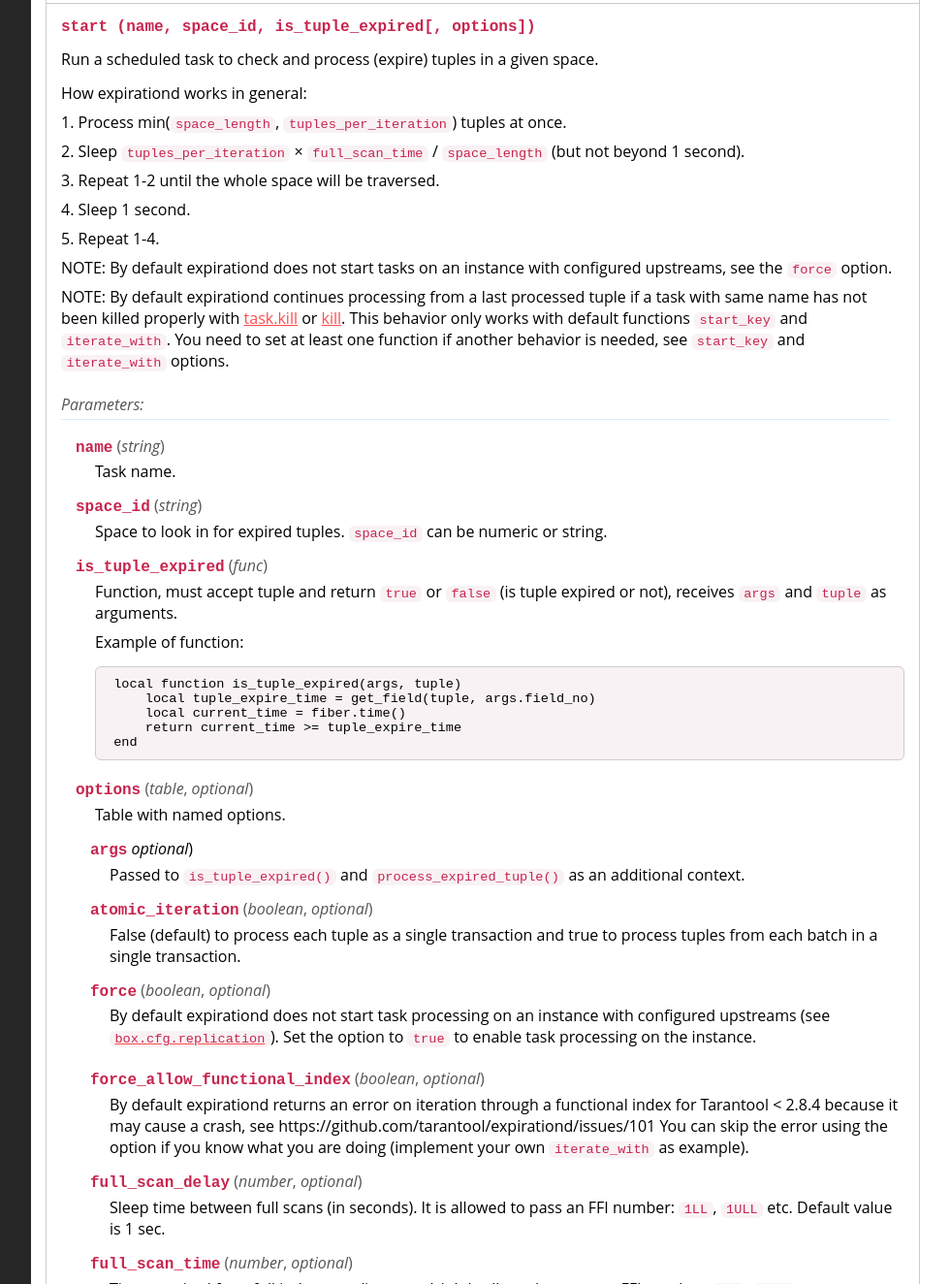
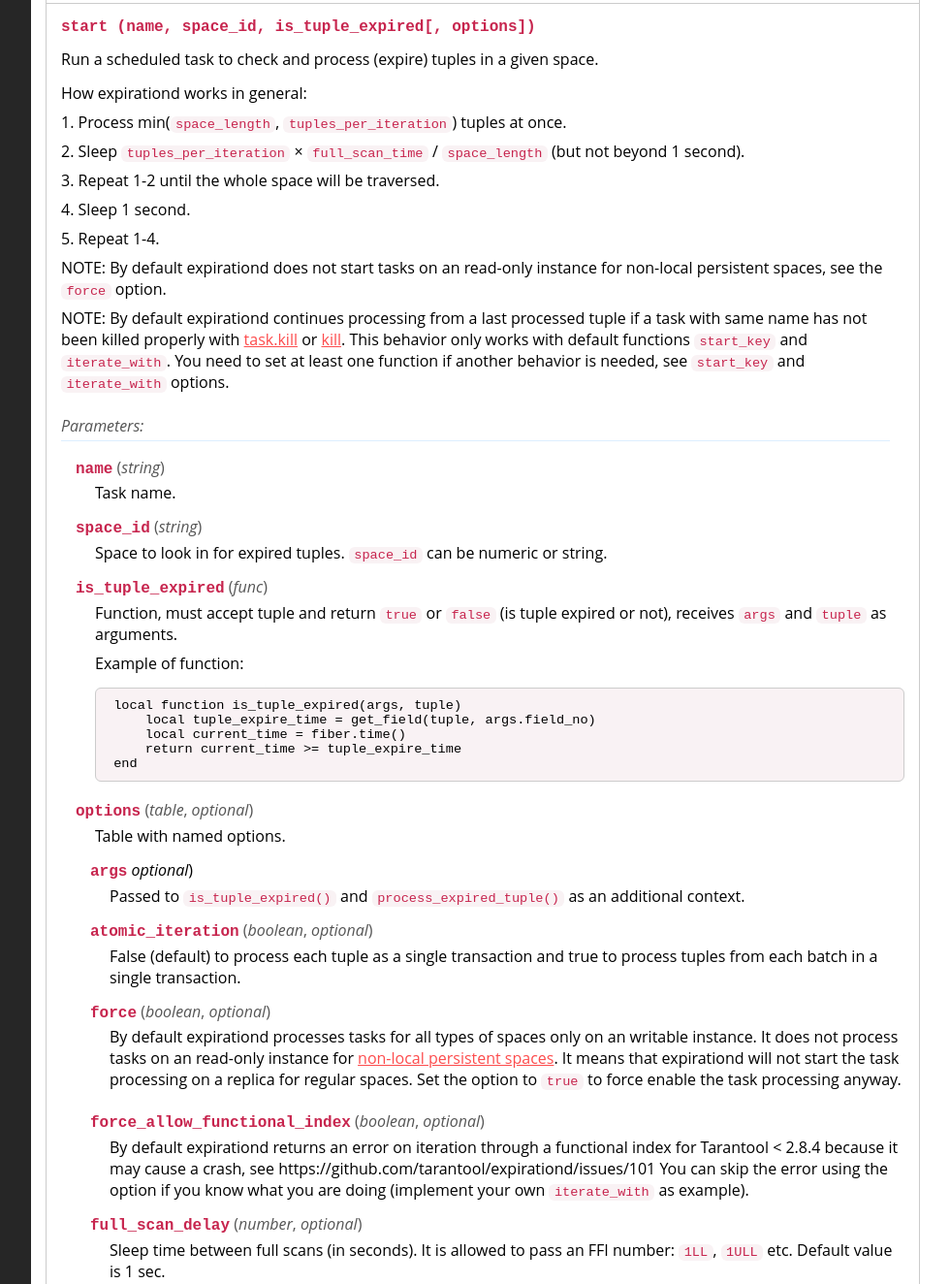
Before and after one commit to tarantool/expirationd, a plain HTML site: page index.html in a window 1280 px wide. Shown: the part 3727-5051 px from the top of the page at 97% size, without its empty margins (256-1236 px from the left). Drawn offline with Linux system fonts and the light colour scheme.

Commit message:
Deploying to gh-pages from @ tarantool/expirationd@57b9e0e01feecc24ada1d3ce484ac8216a3e8be5 🚀

```diff
--- a/index.html
+++ b/index.html
@@ -386,8 +386,8 @@
 <p> 3. Repeat 1-2 until the whole space will be traversed.
 <p> 4. Sleep 1 second.
 <p> 5. Repeat 1-4.
-<p> NOTE: By default expirationd does not start tasks on an instance with
- configured upstreams, see the <code>force</code> option.
+<p> NOTE: By default expirationd does not start tasks on an read-only instance
+ for non-local persistent spaces, see the <code>force</code> option.
 <p> NOTE: By default expirationd continues processing from a last processed
  tuple if a task with same name has not been killed properly with
  <a href="index.html#task.kill">task.kill</a> or <a href="index.html#kill">kill</a>. This behavior only works with default functions
@@ -487,9 +487,11 @@
         <br>
         <span class="parameter-description">
         <p>
-     By default expirationd does not start task processing on an instance with
-     configured upstreams (see <a href="https://www.tarantool.io/en/doc/latest/reference/configuration/#cfg-replication-replication"><code>box.cfg.replication</code></a>). Set the option
-     to <code>true</code> to enable task processing on the instance.
+     By default expirationd processes tasks for all types of spaces only on
+     an writable instance. It does not process tasks on an read-only instance
+     for <a href="https://www.tarantool.io/en/doc/latest/reference/configuration/#confval-read_only">non-local persistent spaces</a>. It means that expirationd will not
+     start the task processing on a replica for regular spaces. Set the
+     option to <code>true</code> to force enable the task processing anyway.
 <p><table class="markdown_table">
 </table>
 </p>
```
